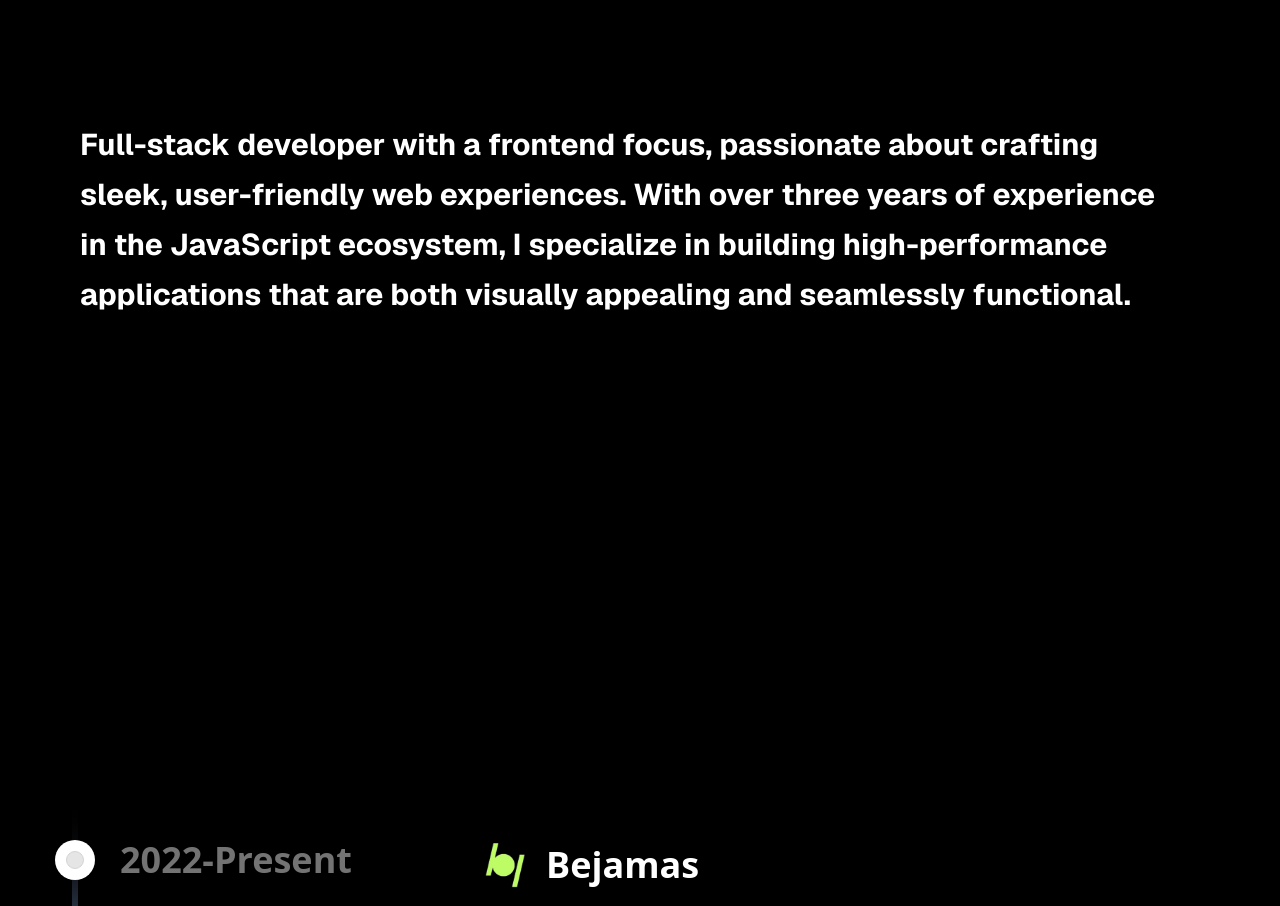
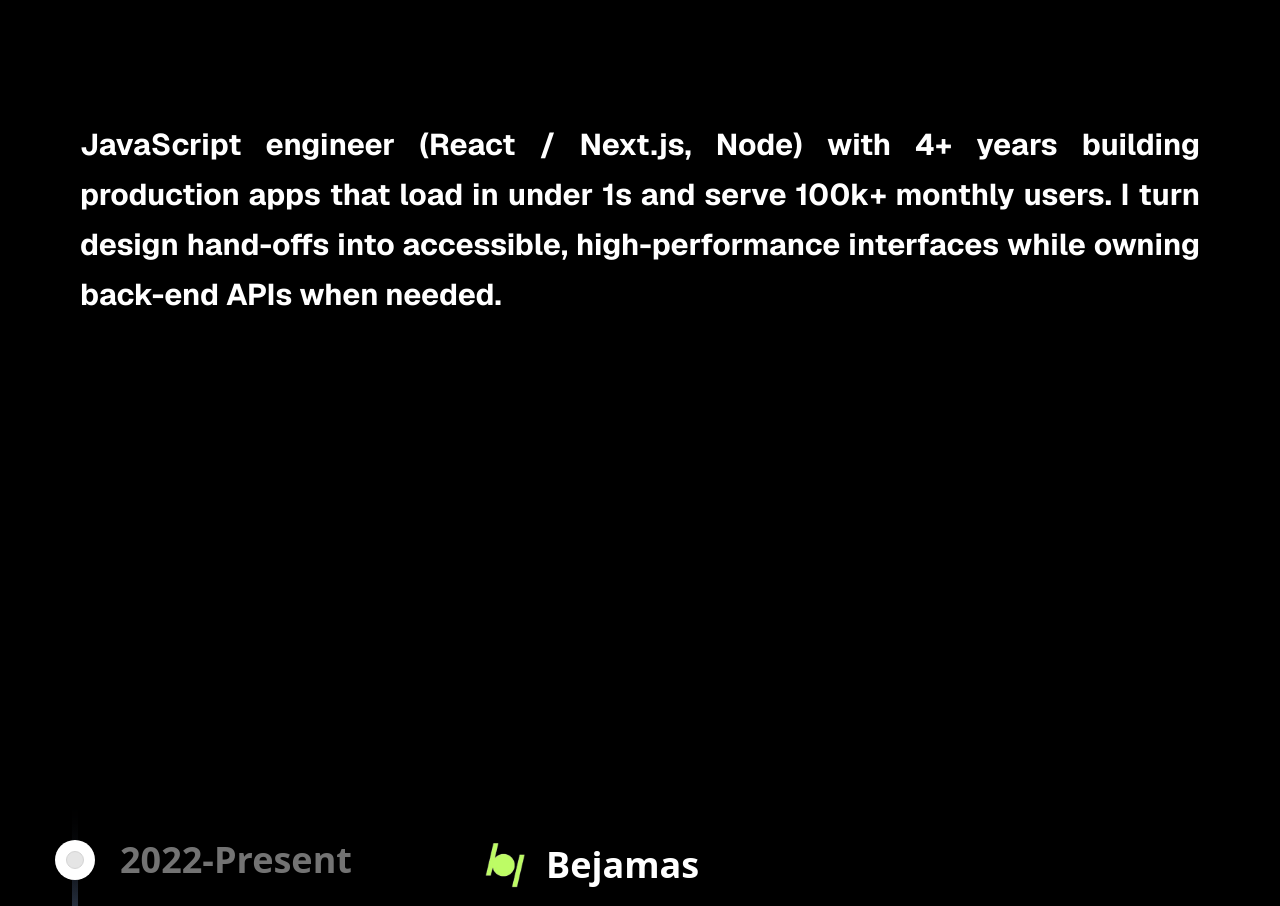
Before and after one commit to ItsMeSaba/portfolio-new, a Next.js app: page / in a window 1280 px wide. Shown: the part 920-1826 px from the top of the page. Built offline with nearby package versions, Linux system fonts and the light colour scheme.

Commit message:
feat: updates about me text

```diff
--- a/src/app/page.tsx
+++ b/src/app/page.tsx
@@ -16,7 +16,7 @@ export default function Home() {
 
         <Text
           id="about"
-          words="Full-stack developer with a frontend focus, passionate about crafting sleek, user-friendly web experiences. With over three years of experience in the JavaScript ecosystem, I specialize in building high-performance applications that are both visually appealing and seamlessly functional."
+          words="JavaScript engineer (React / Next.js, Node) with 4+ years building production apps that load in under 1s and serve 100k+ monthly users. I turn design hand-offs into accessible, high-performance interfaces while owning back-end APIs when needed."
         />
 
         <Experience id="experience" />
--- a/src/components/sections/text/Text.tsx
+++ b/src/components/sections/text/Text.tsx
@@ -16,7 +16,7 @@ export function Text({ words, textClassName, className, id }: Props) {
         className
       )}
     >
-      <h2 className="leading-[35px] max-w-[1200px] px-10 text-balance text-xl md:text-3xl md:leading-[50px] font-bold">
+      <h2 className="leading-[35px] max-w-[1200px] px-10 text-justify text-xl md:text-3xl md:leading-[50px] font-bold">
         {words}
       </h2>
     </div>
```
